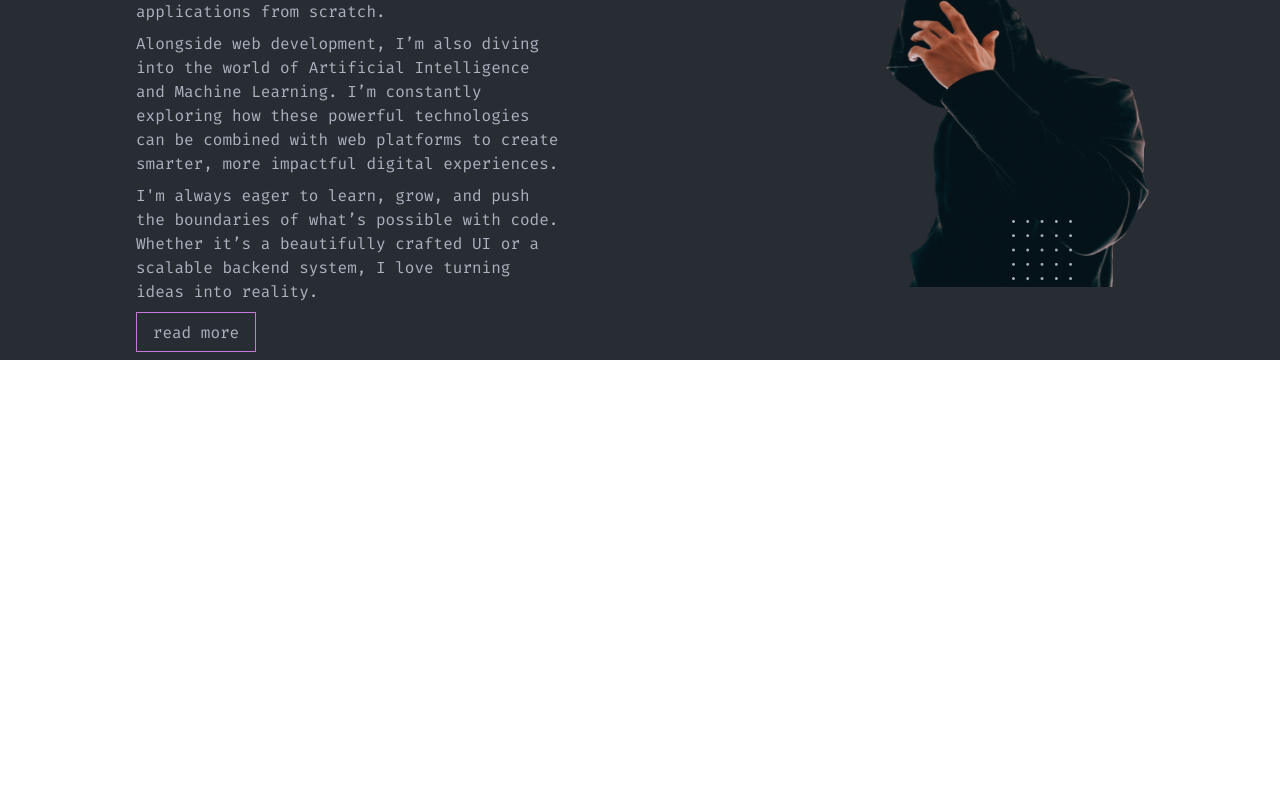
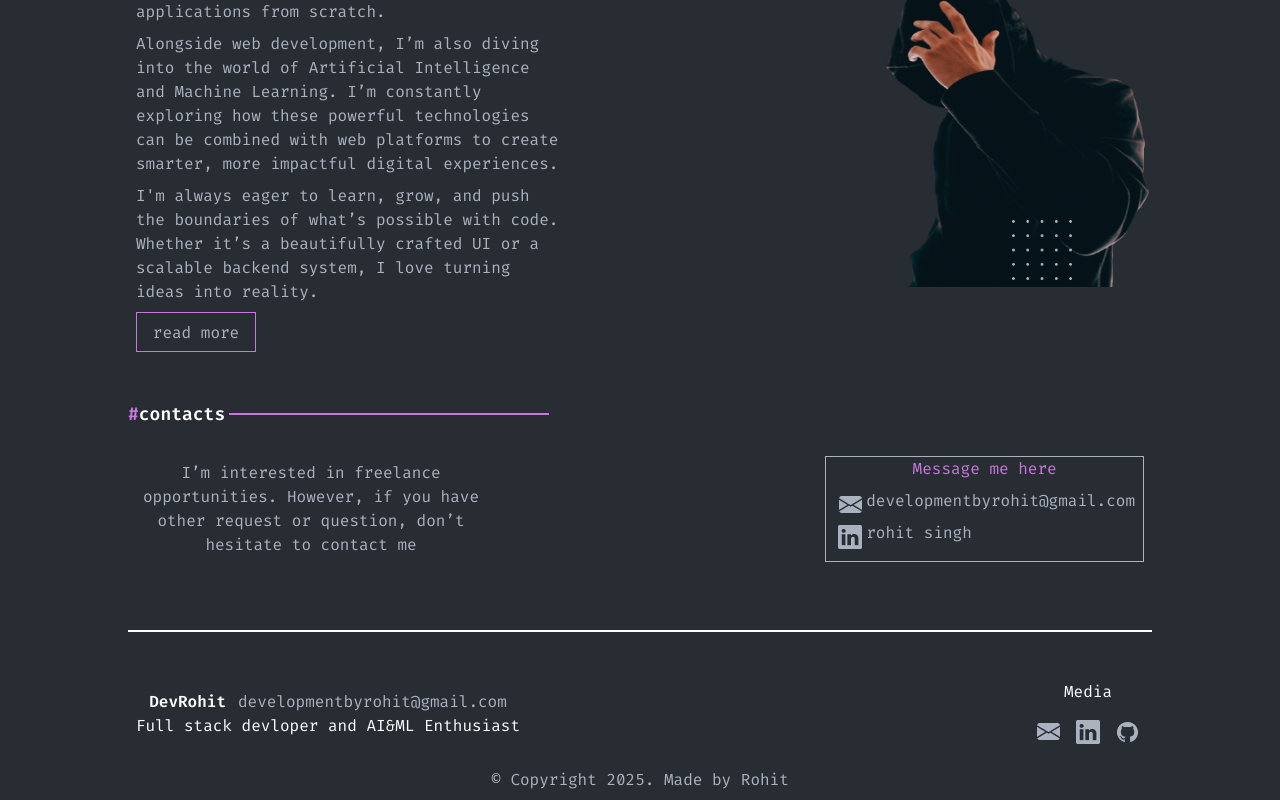
Before and after one commit to Rohitsinghwho/Portolio, a React (Vite) app: page / in a window 1280 px wide. Shown: the part 1782-2582 px from the top of the page. Before the commit the page ends 2142 px from the top, so only its background shows below. Built offline with nearby package versions, Linux system fonts and the light colour scheme.

Commit message:
added all sections

```diff
--- a/package.json
+++ b/package.json
@@ -14,6 +14,7 @@
     "react": "^19.1.0",
     "react-dom": "^19.1.0",
     "react-icons": "^5.5.0",
+    "react-router-dom": "^7.7.0",
     "tailwindcss": "^4.1.11"
   },
   "devDependencies": {
--- a/src/App.tsx
+++ b/src/App.tsx
@@ -1,11 +1,22 @@
 
 import Wrapper from "./Pages/Wrapper/Wrapper"
+import { BrowserRouter } from "react-router-dom"
+import { Routes } from "react-router-dom"
+import { Route } from "react-router-dom"
+import Home from "./Pages/Home/Home"
 
 const App = () => {
   return (
-    <div className="main-container p-2 lg:p-0">
-       <Wrapper/>
-    </div>
+
+    <BrowserRouter>
+      <Routes>
+        <Route path="/" element={<Wrapper/>}>
+          <Route index element={<Home/>} />
+          {/* <Route path="projects" element={<ProjectsPage />} />
+          <Route path="contact" element={<ContactPage />} /> */}
+        </Route>
+      </Routes>
+    </BrowserRouter>
   )
 }
 
--- /dev/null
+++ b/src/Pages/Home/Home.tsx
@@ -0,0 +1,19 @@
+import Hero from "../../components/Hero/Hero"
+import About from "../../components/Section/About/About"
+import Contact from "../../components/Section/Contact/Contact"
+import Projects from "../../components/Section/Project/Projects"
+import Skill from "../../components/Section/Skill/Skill"
+
+const Home = () => {
+  return (
+    <>
+        <Hero/>
+        <Projects/>
+        <Skill/>
+        <About/>
+        <Contact/>
+    </>
+  )
+}
+
+export default Home
--- a/src/Pages/Wrapper/Wrapper.tsx
+++ b/src/Pages/Wrapper/Wrapper.tsx
@@ -1,20 +1,22 @@
-import Hero from "../../components/Hero/Hero"
+
+import Footer from "../../components/Footer/Footer"
 import Navbar from "../../components/Navbar/Navbar"
-import About from "../../components/Section/About/About"
-import Projects from "../../components/Section/Project/Projects"
-import Skill from "../../components/Section/Skill/Skill"
-
+import "../../index.css"
+import { Outlet } from "react-router-dom"
 
 const Wrapper = () => {
   return (
-    <div className="flex justify-center">
-        <div className="md:w-[100%] lg:w-[80%]">
-            <Navbar/>
-            <Hero/>
-            <Projects/>
-            <Skill/>
-            <About/>
+    <div className="flex justify-center items-center main-container">
+      <div className="md:w-[100%] lg:w-[80%]">
+        <div >
+          <Navbar/>
+            <main className="p-2 lg:p-0">
+              {<Outlet/>}
+            </main>
         </div>
+        <div className="h-0.5 w-full border border-white mt-15"></div>
+        <Footer/>
+      </div>
     </div>
   )
 }
--- /dev/null
+++ b/src/components/Footer/Footer.tsx
@@ -0,0 +1,35 @@
+import github from "../../assets/github.png"
+import linkedIn from "../../assets/linkedin.png"
+import email from "../../assets/email.png"
+
+const Footer = () => {
+  return (
+    <footer className="mt-10 font-web p-2">
+        <div className="flex flex-col md:flex-row md:justify-between items-center gap-10 md:gap-0">
+            <div className="flex flex-col">
+                <div className="flex gap-3 justify-center">
+                <span className="text-white font-semibold ">DevRohit</span>
+                <span className="text-custom-gray">developmentbyrohit@gmail.com</span>
+                </div>
+                <div>
+                    <span className="text-white">Full stack devloper and AI&ML Enthusiast</span>
+                </div>
+            </div>
+            <div className="flex flex-col justify-center items-center gap-3">
+                <span className="text-white">Media</span>
+                <div className="flex gap-2 items-center">
+                    <img src={email} alt="" />
+                    <img src={linkedIn} alt="" />
+                    <img src={github} alt="" />
+
+                </div>
+            </div>
+        </div>
+        <div className="text-center mt-5 text-custom-gray">
+            <span>© Copyright 2025. Made by Rohit</span>
+        </div>
+    </footer>
+  )
+}
+
+export default Footer
--- a/src/components/Navbar/Navbar.tsx
+++ b/src/components/Navbar/Navbar.tsx
@@ -9,7 +9,7 @@ const Navbar = () => {
   const [showNav, SetShowNav] = useState(false);
 
   return (
-    <nav className="max-h-screen w-full font-web text-white mt-3 md:mt-10">
+    <nav className="max-h-screen w-full font-web text-white mt-3 md:mt-10 p-2 lg:p-0">
       <div className=" flex justify-between max-w-screen text-xl items-center">
         <h2 className="text-xl md:text-2xl lg:text-xl">
           <span className="text-primary">#</span>DEV
--- /dev/null
+++ b/src/components/Section/Contact/Contact.tsx
@@ -0,0 +1,34 @@
+import Heading from "../../Heading/Heading";
+import email from "../../../assets/email.png"
+import linkedIn from "../../../assets/linkedin.png"
+
+const Contact = () => {
+  return (
+    <section className="mt-10 font-web">
+      <Heading heading={"contacts"} showViewAll={false} />
+      <div className="flex flex-col md:flex-row gap-5 md:gap-0 md:justify-between items-center p-2 mt-2 md:mt-5">
+        <div className="text-custom-gray md:w-[350px]">
+        <p className="text-center">
+          I’m interested in freelance opportunities. However, if you have other
+          request or question, don’t hesitate to contact me
+        </p>
+        </div>
+        <div className="text-custom-gray border border-custom-gray flex flex-col justify-center items-center w-[80%] md:w-max">
+            <div className="text-primary">Message me here</div>
+            <div className="p-2">
+            <div className="flex w-full">
+                <img src={email} alt="" />
+                <p>developmentbyrohit@gmail.com</p>
+            </div>
+            <div className="flex w-full">
+                <img src={linkedIn} alt="" />
+                <p>rohit singh</p>
+            </div>
+            </div>
+        </div>
+      </div>
+    </section>
+  );
+};
+
+export default Contact;
```
Also changed, not shown: 1 other file (tests, documents, lock files or other folders).
